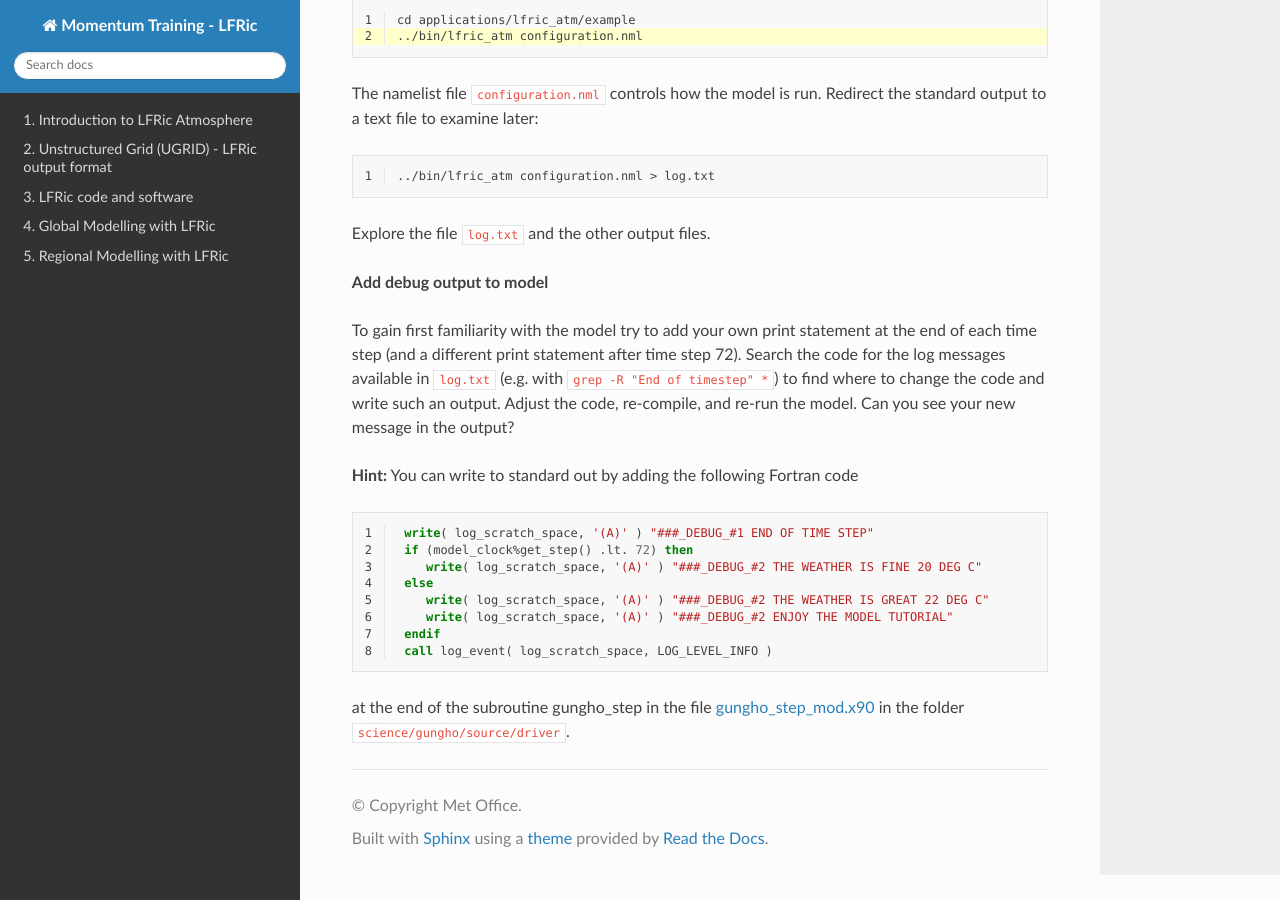
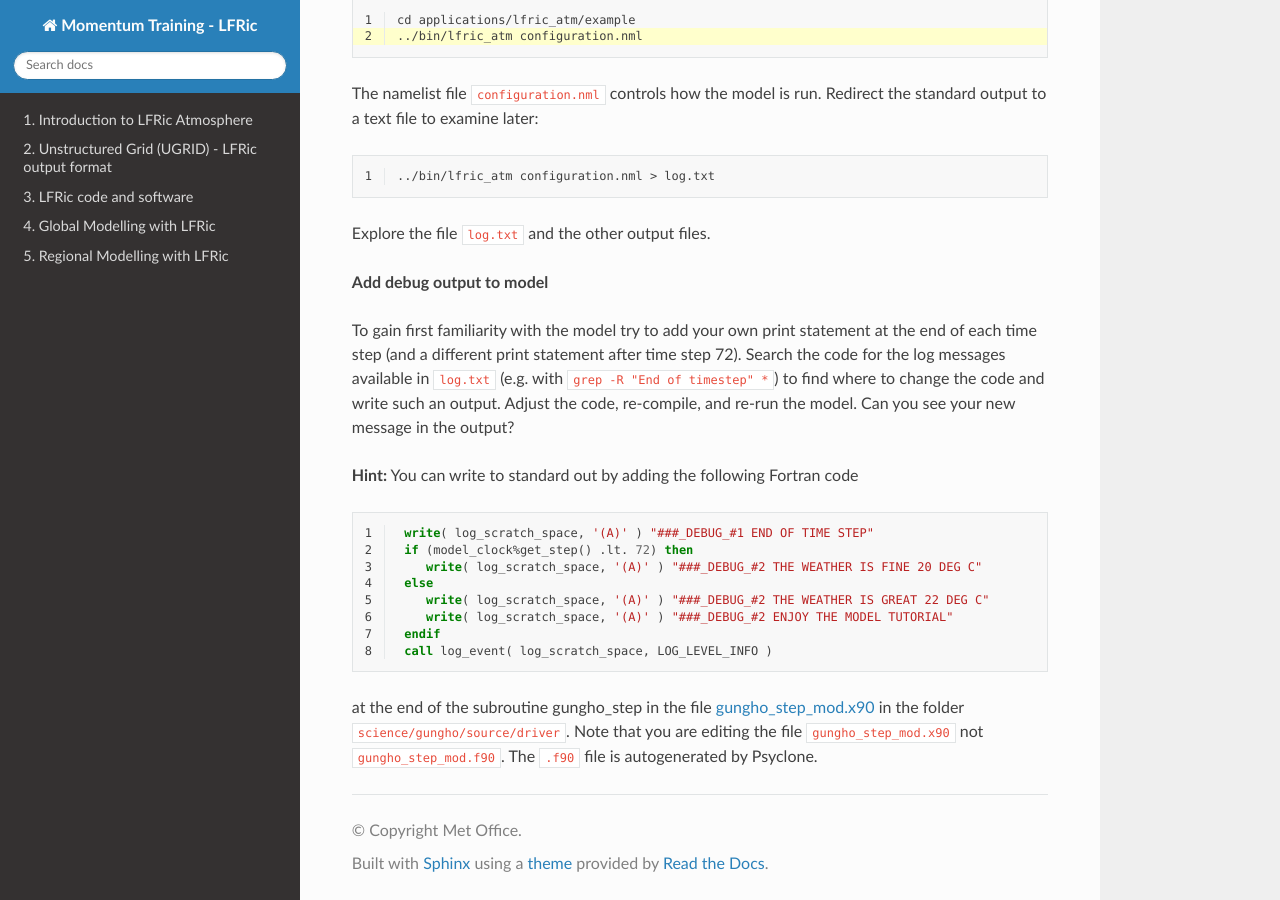
Before and after one commit to MetOffice/LFRic-Atmosphere-Training, a Sphinx documentation site: the page built from source/lfric_infrastructure/practical_command_line.rst, in a window 1280 px wide and 900 px high, scrolled down 940 px. Built offline with Sphinx 7.4.7 and the Read the Docs theme 3.1.0, drawn with Linux system fonts in a browser that asks for light colours.

Commit message:
Add details to hint in command line exercise

```diff
--- a/source/lfric_infrastructure/practical_command_line.rst
+++ b/source/lfric_infrastructure/practical_command_line.rst
@@ -67,4 +67,4 @@
     endif
     call log_event( log_scratch_space, LOG_LEVEL_INFO )
 
-at the end of the subroutine gungho_step in the file `gungho_step_mod.x90 <https://code.metoffice.gov.uk/trac/lfric_apps/browser/main/trunk/science/gungho/source/driver/gungho_step_mod.x90?rev=9055#L217>`_  in the folder ``science/gungho/source/driver``.
+at the end of the subroutine gungho_step in the file `gungho_step_mod.x90 <https://code.metoffice.gov.uk/trac/lfric_apps/browser/main/trunk/science/gungho/source/driver/gungho_step_mod.x90?rev=9055#L217>`_ in the folder ``science/gungho/source/driver``. Note that you are editing the file ``gungho_step_mod.x90`` not ``gungho_step_mod.f90``. The ``.f90`` file is autogenerated by Psyclone.
```
